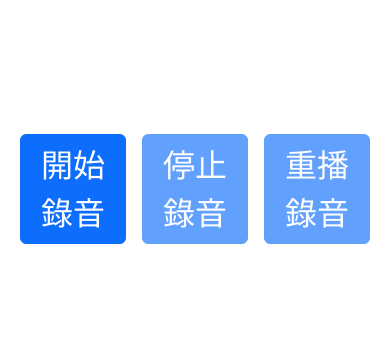
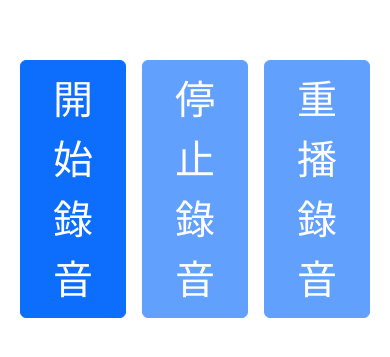
Before and after one commit to hsuchingchun/fast_forward, a website: page index.html in a window 390 px wide. Shown: the part 233-590 px from the top of the page. Drawn offline with nearby package versions, Linux system fonts and the light colour scheme.

Commit message:
Update style.css

```diff
--- a/style.css
+++ b/style.css
@@ -8,3 +8,10 @@
     font-size: 32px; /* 設定根元素字體大小，可根據需要調整 */
     margin: 8px;
 }
+
+@media only screen and (max-width: 1024px) {
+    .btn {
+      font-size: 2.5rem; /* 使用相對單位 rem */
+      padding: 0.5rem 1rem; /* 調整按鈕內邊距 */
+    }
+  }
```
